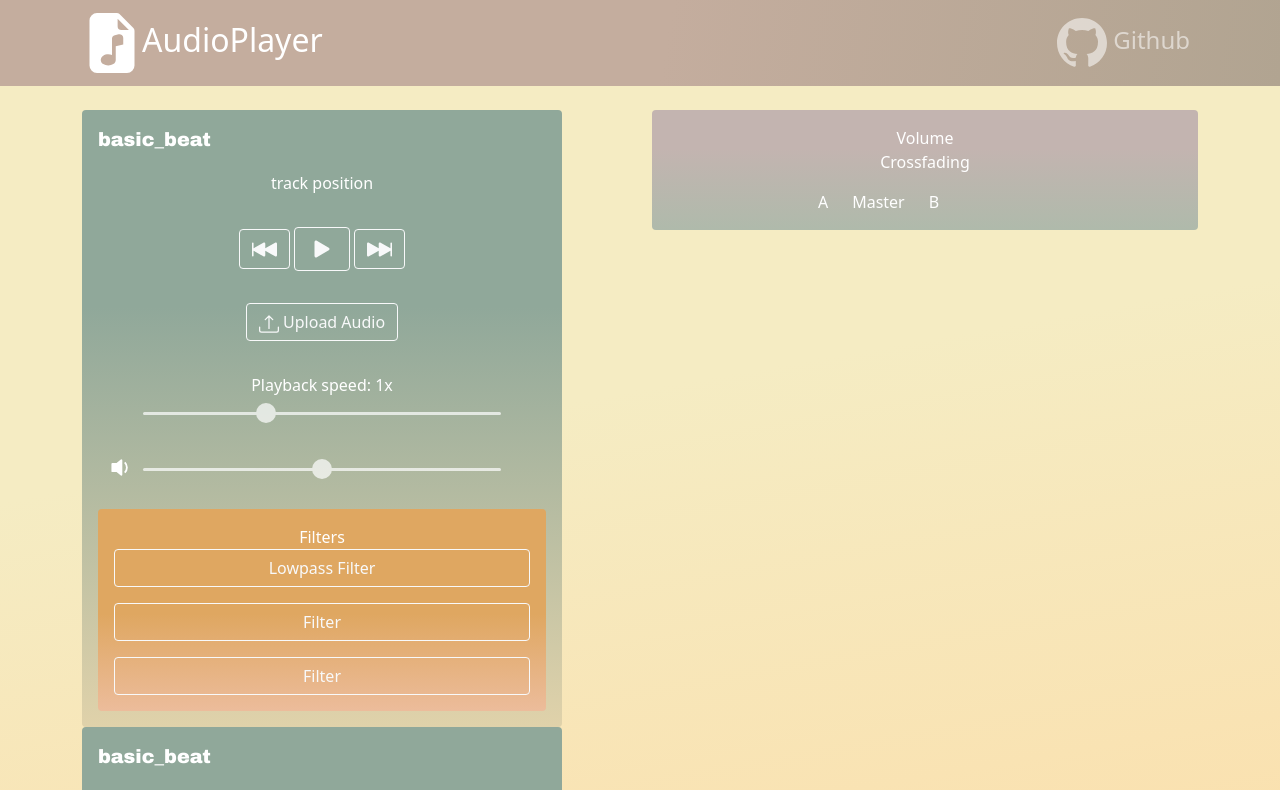
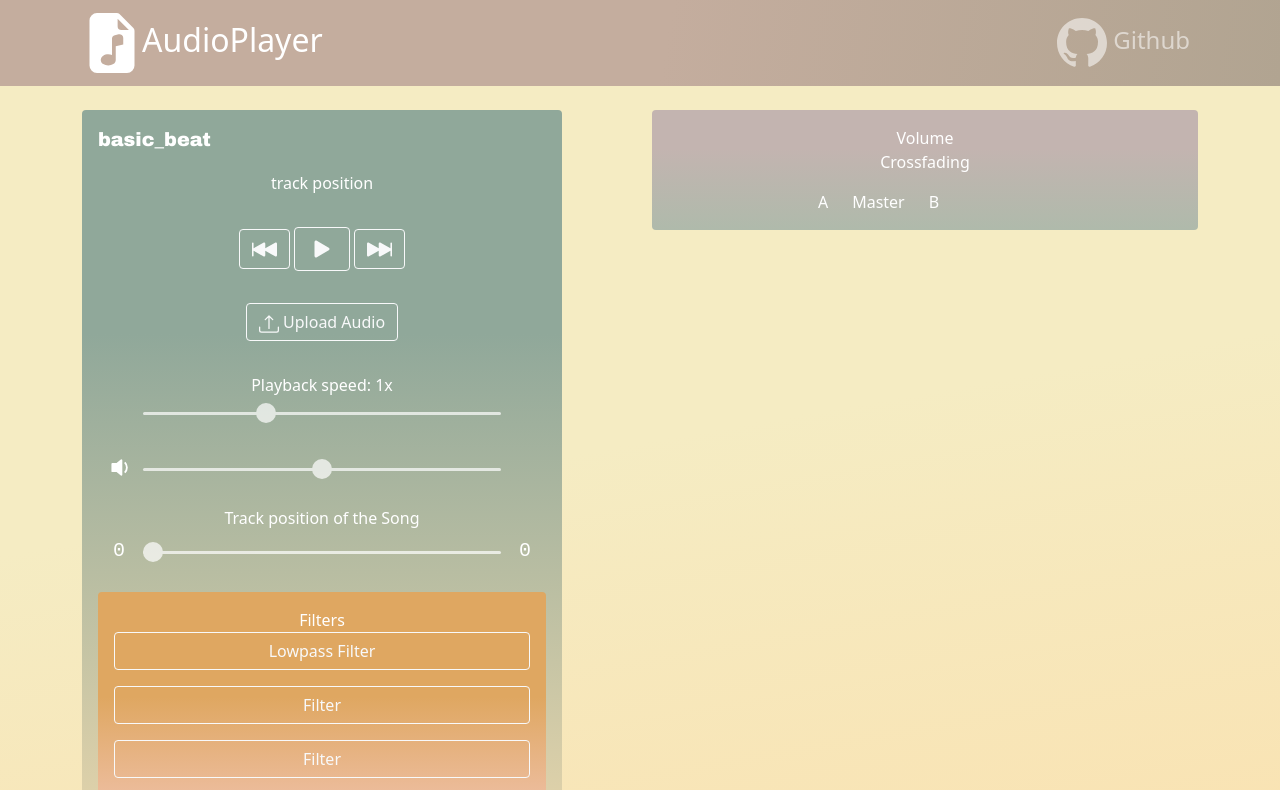
Before and after one commit to LuckyLuke16/audiovideo22, a React (Create React App) app: page / in a window 1280 px wide. Shown: the top 790 px of the page. Built offline with nearby package versions, Linux system fonts and the light colour scheme.

Commit message:
- implement progress bar for track position of the song

```diff
--- a/src/App.css
+++ b/src/App.css
@@ -90,6 +90,34 @@ p {
   opacity: 1; /* Fully shown on mouse-over */
 }
 
+.currentTime,
+.duration {
+  font-family: monospace;
+  font-size: 20px;
+}
+
+.duration {
+  float: right;
+  margin-right: 15px;
+
+}
+
+.currentTime {
+  margin-left: 15px;
+  float: left;
+  display: inline-block;
+}
+
+.progressBar {
+
+  appearance: none;
+  border-radius: 10px;
+  position: relative;
+  width: 100%;
+  height: 11px;
+  outline: none;
+}
+
 .slider::-moz-range-thumb {
   width: 20px;
   height: 20px;
--- a/src/Audio.js
+++ b/src/Audio.js
@@ -12,7 +12,9 @@ export default class Audio extends React.Component {
     this.analyzerCanvas = React.createRef();
     this.volumeSlider = React.createRef();
     this.playbackSpeedSlider = React.createRef();
-    this.state = {
+    this.progressBar = React.createRef();
+
+      this.state = {
         songPath: process.env.PUBLIC_URL + "basic_beat.wav",
         audioElementNumber: props.value,
         trackName: "basic_beat",
@@ -25,6 +27,8 @@ export default class Audio extends React.Component {
         gainNode: null,
         playbackSpeed: 1,
         titleLength : false,
+          lengthOfSong: 0,
+          currentTime: 0,
     };
   }
   render() {
@@ -107,7 +111,22 @@ export default class Audio extends React.Component {
             onChange={(e) => this.handleVolume(e.target.value)}
           />
         </div>
-        <div hidden={this.state.audioCtx === null}>
+          <h6>Track position of the Song</h6>
+          <div className="cardItems">
+              <div className={"currentTime"}>{this.state.currentTime}</div>
+              <input
+                  type="range"
+                  min={"0"}
+                  step={"1"}
+                  max={this.state.lengthOfSong}
+                  value={this.state.currentTime}
+                  className="slider"
+                  ref={this.progressBar}
+                  onChange={(e) => this.handlePositionOfTheSong(e.target.value)}
+              />
+              <div className="duration">{this.state.lengthOfSong}</div>
+          </div>
+          <div hidden={this.state.audioCtx === null}>
           <canvas id="canvas" ref={this.analyzerCanvas}></canvas>{" "}
         </div>
           <Filter
@@ -157,16 +176,14 @@ export default class Audio extends React.Component {
             };
             request.send();
             this.state.gainNode = gainNode;
+            this.state.audioCtx = audioCtx;
+            this.state.source = source;
             this.state.isPlaying = true;
+//            this.state.lengthOfSong = duration;
             this.createVisualization();
             this.handlePlaybackSpeed();
             this.handleVolume();
-
-
-  }
-
-    setDest(audioCtx) {
-        this.state.duration = audioCtx;
+            this.handlePositionOfTheSong();
     }
 
   pause() {
@@ -207,6 +224,24 @@ export default class Audio extends React.Component {
     }
     this.state.gainNode.gain.value = this.volumeSlider.current.value;
   }
+
+    handlePositionOfTheSong()
+    {
+        setInterval(() => {
+            if(this.state.currentTime >= this.state.lengthOfSong || this.state.isPlaying===false) {
+                return;
+            }
+            this.setState({currentTime: Math.floor(this.state.audioCtx.currentTime)});
+        }, 1000);
+
+        setInterval(() => {
+            if(this.state.isPlaying===false){
+                return;
+            }
+            this.setState({lengthOfSong: Math.floor(this.state.source.buffer.duration)});
+        }, 1000);
+    }
+
   handlePlaybackSpeed() {
     this.setState({ playbackSpeed: this.playbackSpeedSlider.current.value });
     if (this.state.audioCtx === null) {
```
